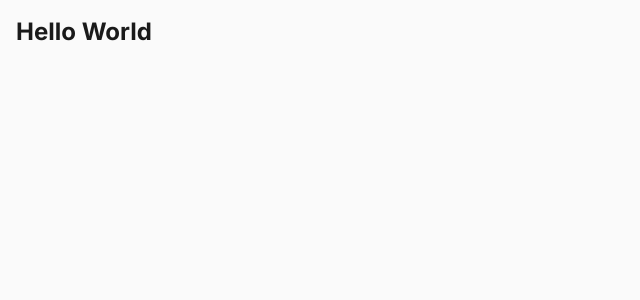
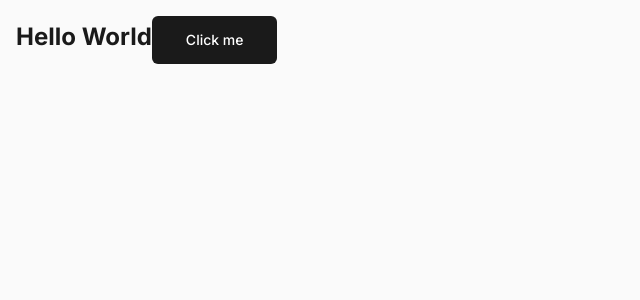
Before and after one commit to yasinarafat4/creative-agency, a React (Vite) app: page / in a window 1280 px wide. Shown: the top 300 px of the page, without its empty margins (0-640 px from the left). Built offline with nearby package versions, Linux system fonts and the light colour scheme.

Commit message:
new button added

```diff
--- a/src/App.tsx
+++ b/src/App.tsx
@@ -1,5 +1,12 @@
+import { Button } from "./components/Common/Button";
+
 const App = () => {
-  return <div className="p-4 text-2xl font-bold">Hello World</div>;
+  return (
+    <div className="p-4 text-2xl font-bold">
+      Hello World
+      <Button>Click me</Button>
+    </div>
+  );
 };
 
 export default App;
--- /dev/null
+++ b/src/components/Common/Button.tsx
@@ -0,0 +1,38 @@
+import { motion } from "framer-motion";
+import React from "react";
+
+interface ButtonProps {
+  children: React.ReactNode;
+  variant?: "primary" | "secondary" | "accent";
+  onClick?: () => void;
+  className?: string;
+}
+
+export const Button: React.FC<ButtonProps> = ({
+  children,
+  variant = "primary",
+  onClick,
+  className = "",
+}) => {
+  const baseStyles =
+    "px-8 py-3 rounded-md font-medium transition-all border-2 border-transparent cursor-pointer duration-150 text-sm";
+
+  const variants = {
+    primary:
+      "bg-primary-black text-white hover:border-2 hover:border-accent-pink",
+    secondary:
+      "border-2 border-primary-black text-primary-black hover:bg-off-white",
+    accent: "bg-accent-pink text-white hover:shadow-lg uppercase tracking-wide",
+  };
+
+  return (
+    <motion.button
+      className={`${baseStyles} ${variants[variant]} ${className}`}
+      whileHover={{ scale: 1.02 }}
+      whileTap={{ scale: 0.98 }}
+      onClick={onClick}
+    >
+      {children}
+    </motion.button>
+  );
+};
```
